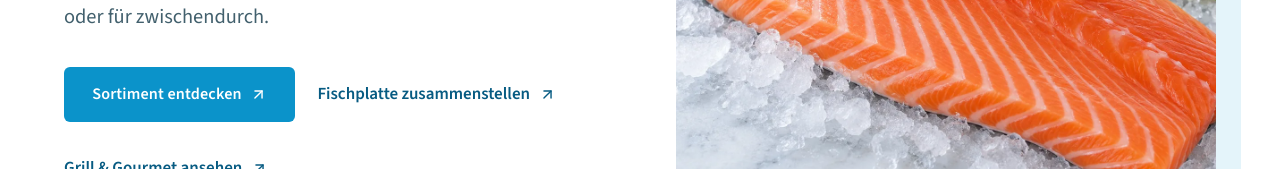
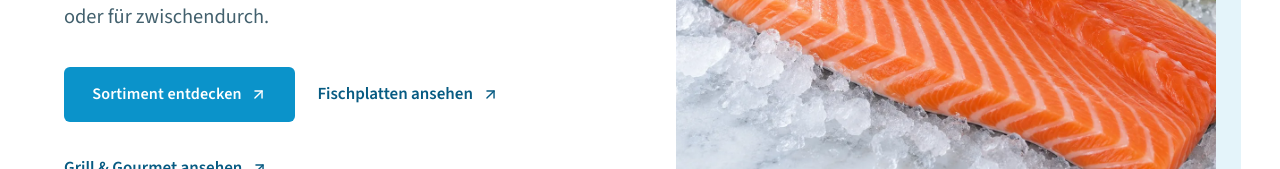
Before and after one commit to Voidd2/schaapsvis, a Next.js app: page /de/assortiment in a window 1280 px wide. Shown: the part 405-574 px from the top of the page. Built offline with nearby package versions, Linux system fonts and the light colour scheme; no server answers; a web font is replaced by a local one.

Commit message:
Clarify platter gallery links in assortment

```diff
--- a/src/app/[locale]/assortiment/page.tsx
+++ b/src/app/[locale]/assortiment/page.tsx
@@ -17,7 +17,7 @@ const copy = {
   nl: {
     label: "Schaap’s Vishandel · Leiden", title: "Ons assortiment.",
     intro: "Van een mooie zalmfilet tot vers gebakken kibbeling. Goede vis voor aan tafel, bij de borrel of gewoon tussendoor.",
-    browse: "Ontdek het assortiment", platter: "Visschaal samenstellen",
+    browse: "Ontdek het assortiment", platter: "Bekijk visschalen",
     policy: "Visschalen en barbecue op aanvraag via WhatsApp.", policySub: "Stel samen met ons iets samen dat past bij uw gezelschap en gelegenheid. We bespreken uw wensen persoonlijk.",
     question: "Iets in gedachten?", note: "Een bepaalde vis, een speciale wens of iets wat u hier niet ziet? App ons gerust. We bespreken de mogelijkheden en beschikbaarheid met u.",
     image: "Zalm met citroen en dille",
@@ -25,7 +25,7 @@ const copy = {
   en: {
     label: "Schaap’s Vishandel · Leiden", title: "Our fish selection.",
     intro: "From a beautiful salmon fillet to freshly fried kibbeling. Good fish for dinner, sharing or a little treat.",
-    browse: "Explore our range", platter: "Create a seafood platter",
+    browse: "Explore our range", platter: "View seafood platters",
     policy: "Seafood platters and barbecue selections by WhatsApp request.", policySub: "We can help you put together a selection to suit your guests and occasion. Tell us what you have in mind.",
     question: "Something in mind?", note: "A particular fish, a special request or something you can't find here? Ask us on WhatsApp about availability and options.",
     image: "Salmon with lemon and dill",
@@ -33,7 +33,7 @@ const copy = {
   de: {
     label: "Schaap’s Vishandel · Leiden", title: "Unser Sortiment.",
     intro: "Vom schönen Lachsfilet bis zum frisch gebackenen Kibbeling. Guter Fisch zum Abendessen, zum Teilen oder für zwischendurch.",
-    browse: "Sortiment entdecken", platter: "Fischplatte zusammenstellen",
+    browse: "Sortiment entdecken", platter: "Fischplatten ansehen",
     policy: "Fischplatten und Grillauswahl auf Anfrage per WhatsApp.", policySub: "Wir stellen gemeinsam eine Auswahl für Ihre Gäste und Ihren Anlass zusammen. Erzählen Sie uns von Ihren Wünschen.",
     question: "Einen besonderen Wunsch?", note: "Ein bestimmter Fisch, ein besonderer Wunsch oder etwas, das Sie hier nicht finden? Fragen Sie uns per WhatsApp nach Verfügbarkeit und Möglichkeiten.",
     image: "Lachs mit Zitrone und Dill",
```
